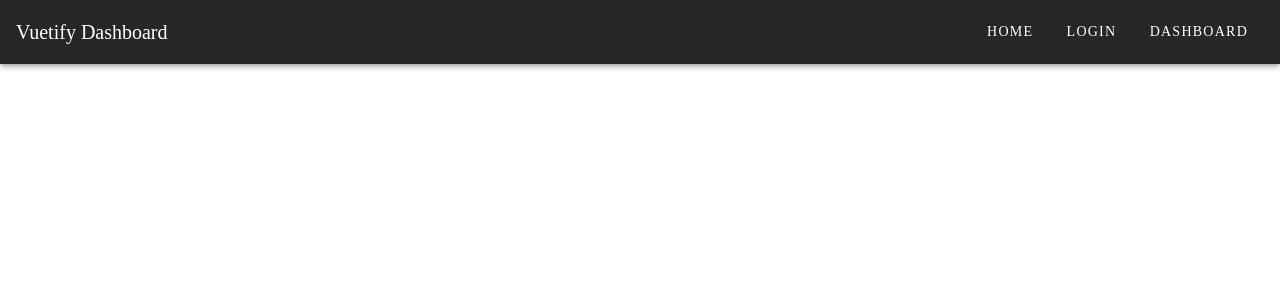
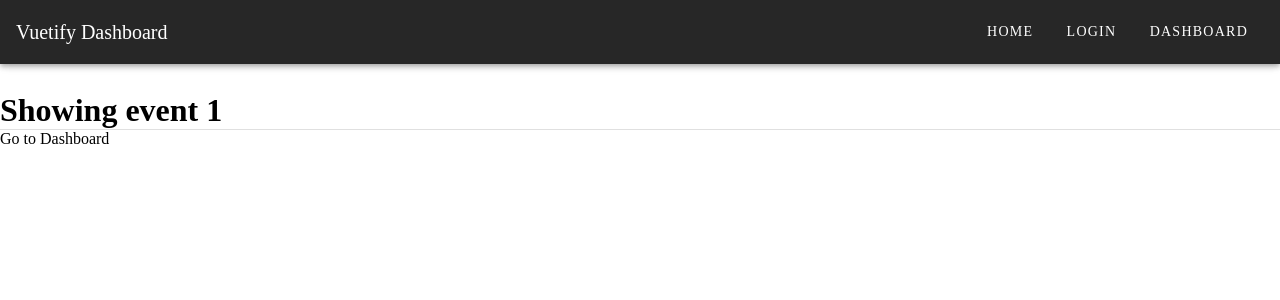
Before and after one commit to st0nyx/rails-vuetify-crud-vue, a Vue app: page /event/1 in a window 1280 px wide. Shown: the top 300 px of the page. Built offline with nearby package versions, Linux system fonts and the light colour scheme.

Commit message:
added EventCard to Dashboard

```diff
--- a/src/components/EventCard.vue
+++ b/src/components/EventCard.vue
@@ -1,4 +1,8 @@
 <template>
+  <router-link
+    class="event-link"
+    :to="{ name: 'event-show', params: { id: event.id } }"
+  >
     <v-card class="event-card">
       <v-card-text class="eyebrow"
         >@{{ event.time }} on {{ event.date }}</v-card-text
@@ -7,6 +11,7 @@
       <v-card-subtitle>{{ event.subtitle }}</v-card-subtitle>
       <v-card-text>{{ event.location }}</v-card-text>
     </v-card>
+  </router-link>
 </template>
 
 <script>
--- a/src/main.js
+++ b/src/main.js
@@ -4,6 +4,7 @@ import router from "./router";
 import store from "./store";
 import vuetify from "./plugins/vuetify";
 
+Vue.component("EventShow");
 Vue.config.productionTip = false;
 
 new Vue({
--- a/src/router/index.js
+++ b/src/router/index.js
@@ -3,6 +3,7 @@ import VueRouter from "vue-router";
 import Home from "../views/Home.vue";
 import Dashboard from "@/views/Dashboard";
 import Login from "@/views/Login";
+import EventShow from "@/views/EventShow";
 
 Vue.use(VueRouter);
 
@@ -16,6 +17,12 @@ const routes = [
     path: "/dashboard",
     name: "dashboard",
     component: Dashboard
+  },
+  {
+    path: "/event/:id",
+    name: "event-show",
+    component: EventShow,
+    props: true
   },
   {
     path: "/login",
--- /dev/null
+++ b/src/views/EventShow.vue
@@ -0,0 +1,28 @@
+<template>
+  <div>
+    <h1>Showing event {{ id }}</h1>
+    <v-divider></v-divider>
+    <router-link class="event-link" :to="{ name: 'dashboard' }"
+      >Go to Dashboard</router-link
+    >
+  </div>
+</template>
+
+<script>
+export default {
+  props: ["id"],
+  data() {
+    return {
+      event: {}
+    };
+  }
+};
+</script>
+
+<style scoped>
+.event-link {
+  color: black;
+  text-decoration: none;
+  font-weight: 100;
+}
+</style>
```
Lines whose indentation alone changed are shown as unchanged.
